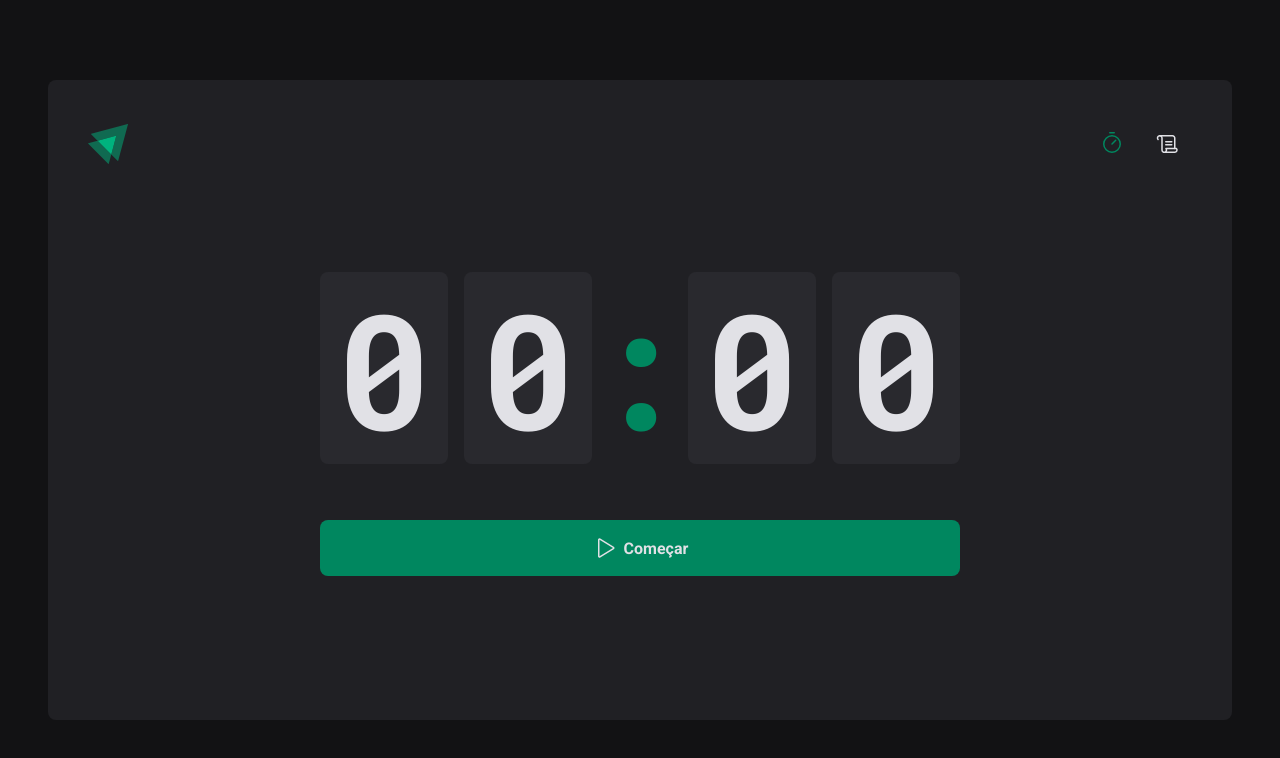
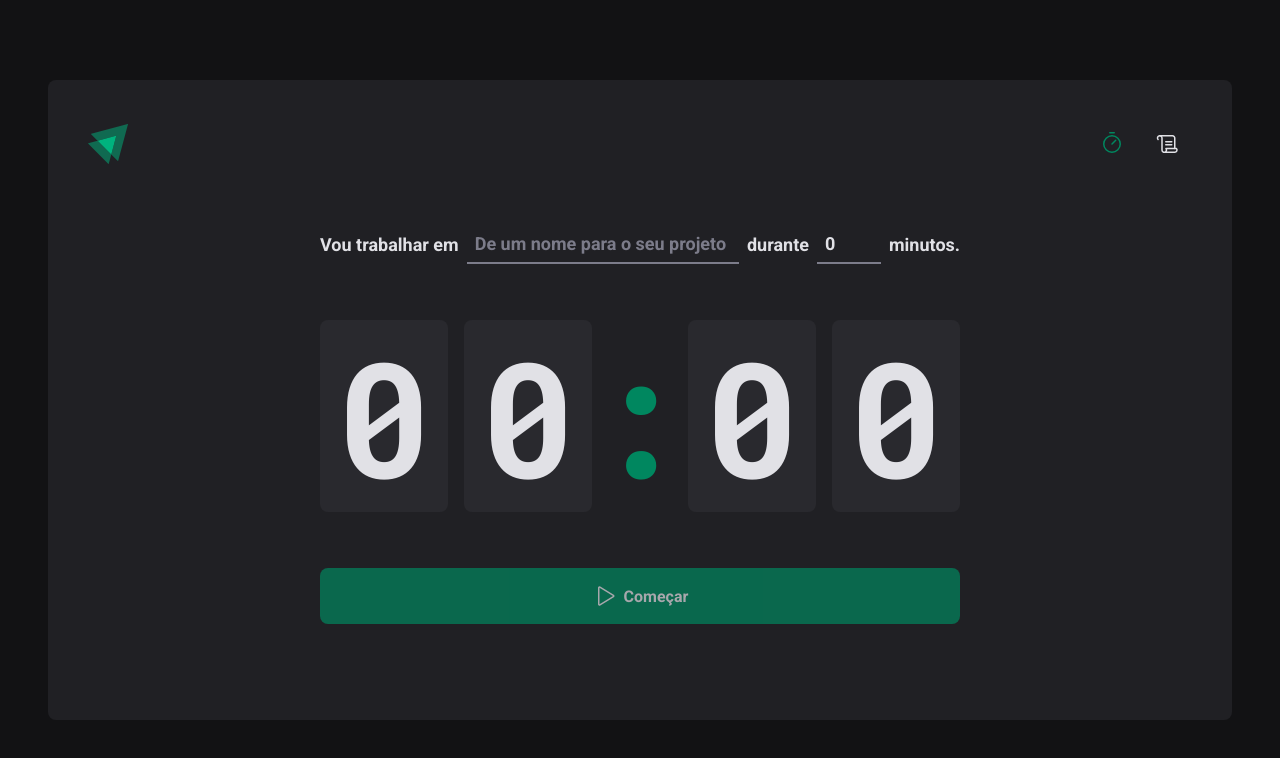
Before and after one commit to martinsgabriel1956/ignite-timer, a React (Vite) app: page / in a window 1280 px wide. Shown: the top 758 px of the page. Built offline with nearby package versions, Linux system fonts and the light colour scheme.

Commit message:
feat: Converting in form

```diff
--- a/src/pages/Home/components/Countdown/index.tsx
+++ b/src/pages/Home/components/Countdown/index.tsx
@@ -1,13 +1,16 @@
 import { differenceInSeconds } from 'date-fns'
-import { useContext, useEffect, useState } from 'react'
+import { useContext, useEffect } from 'react'
 import { CyclesContext } from '../..'
 import { CountdownContainer, Separator } from './styles'
 
 export function Countdown() {
-  const { activeCycle, activeCycleId, markCurrentCycleAsFinished } =
-    useContext(CyclesContext)
-
-  const [amountSecondsPassed, setAmountSecondsPassed] = useState(0)
+  const {
+    activeCycle,
+    activeCycleId,
+    markCurrentCycleAsFinished,
+    amountSecondsPassed,
+    setSecondPassed,
+  } = useContext(CyclesContext)
 
   const totalSeconds = activeCycle ? activeCycle.minutesAmount * 60 : 0
 
@@ -24,10 +27,10 @@
 
         if (isCompletedCycle) {
           markCurrentCycleAsFinished()
-          setAmountSecondsPassed(totalSeconds)
+          setSecondPassed(totalSeconds)
           clearInterval(interval)
         } else {
-          setAmountSecondsPassed(secondsDifference)
+          setSecondPassed(secondsDifference)
         }
       }, 1000)
     }
@@ -35,7 +38,13 @@
     return () => {
       clearInterval(interval)
     }
-  }, [activeCycle, totalSeconds, activeCycleId, markCurrentCycleAsFinished])
+  }, [
+    activeCycle,
+    totalSeconds,
+    activeCycleId,
+    markCurrentCycleAsFinished,
+    setSecondPassed,
+  ])
 
   const currentSeconds = activeCycle ? totalSeconds - amountSecondsPassed : 0
   const minutesAmount = Math.floor(currentSeconds / 60)
--- a/src/pages/Home/components/NewCycleForm/index.tsx
+++ b/src/pages/Home/components/NewCycleForm/index.tsx
@@ -1,27 +1,11 @@
-import { useForm } from 'react-hook-form'
-import { zodResolver } from '@hookform/resolvers/zod'
-import * as zod from 'zod'
 import { FormContainer, MinutesAmountInput, TaskInput } from './styles'
-
-const newCycleFormValidationSchema = zod.object({
-  task: zod.string().min(1, 'Informe a tarefa'),
-  minutesAmount: zod
-    .number()
-    // .min(1, 'O ciclo precisa ser de no mínimo 5 minutos')
-    .min(5, 'O ciclo precisa ser de no mínimo 5 minutos')
-    .max(60, 'O ciclo precisa ser de no máximo 60 minutos'),
-})
-
-type NewCycleFormData = zod.infer<typeof newCycleFormValidationSchema>
+import { useContext } from 'react'
+import { CyclesContext } from '../..'
+import { useFormContext } from 'react-hook-form'
 
 export function NewCycleForm() {
-  const { register, handleSubmit, watch, reset } = useForm<NewCycleFormData>({
-    resolver: zodResolver(newCycleFormValidationSchema),
-    defaultValues: {
-      task: '',
-      minutesAmount: 0,
-    },
-  })
+  const { activeCycle } = useContext(CyclesContext)
+  const { register } = useFormContext()
 
   return (
     <FormContainer>
@@ -46,7 +30,6 @@
         id="minutesAmount"
         placeholder="00"
         step={5}
-        // min={1}
         min={5}
         max={60}
         disabled={!!activeCycle}
--- a/src/pages/Home/index.tsx
+++ b/src/pages/Home/index.tsx
@@ -1,5 +1,8 @@
-import { createContext, useEffect, useState } from 'react'
+import { createContext, useState } from 'react'
 import { HandPalm, Play } from 'phosphor-react'
+import { FormProvider, useForm } from 'react-hook-form'
+import * as zod from 'zod'
+import { zodResolver } from '@hookform/resolvers/zod'
 import {
   HomeContainer,
   StartCountdownButton,
@@ -7,6 +10,17 @@
 } from './styles'
 import { NewCycleForm } from './components/NewCycleForm'
 import { Countdown } from './components/Countdown'
+
+const newCycleFormValidationSchema = zod.object({
+  task: zod.string().min(1, 'Informe a tarefa'),
+  minutesAmount: zod
+    .number()
+    // .min(1, 'O ciclo precisa ser de no mínimo 5 minutos')
+    .min(5, 'O ciclo precisa ser de no mínimo 5 minutos')
+    .max(60, 'O ciclo precisa ser de no máximo 60 minutos'),
+})
+
+type NewCycleFormData = zod.infer<typeof newCycleFormValidationSchema>
 
 interface Cycle {
   id: string
@@ -21,6 +35,8 @@
   activeCycle: Cycle | undefined
   activeCycleId: string | null
   markCurrentCycleAsFinished: () => void
+  amountSecondsPassed: number
+  setSecondPassed: (seconds: number) => void
 }
 
 export const CyclesContext = createContext({} as CycleContextType)
@@ -28,8 +44,23 @@
 export const Home = () => {
   const [cycles, setCycles] = useState<Cycle[]>([])
   const [activeCycleId, setActiveCyclesId] = useState<string | null>(null)
+  const [amountSecondsPassed, setAmountSecondsPassed] = useState(0)
+
+  const newCycleForm = useForm<NewCycleFormData>({
+    resolver: zodResolver(newCycleFormValidationSchema),
+    defaultValues: {
+      task: '',
+      minutesAmount: 0,
+    },
+  })
+
+  const { handleSubmit, watch, reset } = newCycleForm
 
   const activeCycle = cycles.find((cycle) => cycle.id === activeCycleId)
+
+  function setSecondPassed(seconds: number) {
+    setAmountSecondsPassed(seconds)
+  }
 
   function markCurrentCycleAsFinished() {
     const finishedCycles = (prevState: Cycle[]) =>
@@ -43,21 +74,21 @@
     setCycles(finishedCycles)
   }
 
-  // function handleCreateNewCycle(data: NewCycleFormData) {
-  //   const cycleId = String(new Date().getTime())
+  function handleCreateNewCycle(data: NewCycleFormData) {
+    const cycleId = String(new Date().getTime())
 
-  //   const newCycle: Cycle = {
-  //     id: cycleId,
-  //     task: data.task,
-  //     minutesAmount: data.minutesAmount,
-  //     startDate: new Date(),
-  //   }
+    const newCycle: Cycle = {
+      id: cycleId,
+      task: data.task,
+      minutesAmount: data.minutesAmount,
+      startDate: new Date(),
+    }
 
-  //   setCycles((prevState) => [...prevState, newCycle])
-  //   setActiveCyclesId(cycleId)
-  //   setAmountSecondsPassed(0)
-  //   reset()
-  // }
+    setCycles((prevState) => [...prevState, newCycle])
+    setActiveCyclesId(cycleId)
+    setAmountSecondsPassed(0)
+    reset()
+  }
 
   function handleInterruptCycle() {
     setActiveCyclesId(null)
@@ -74,16 +105,24 @@
     setCycles(interruptedCycles)
   }
 
-  // const task = watch('task')
-  // const isSubmitDisabled = !task
+  const task = watch('task')
+  const isSubmitDisabled = !task
 
   return (
     <HomeContainer>
-      <form /* </HomeContainer>onSubmit={handleSubmit(handleCreateNewCycle)} */>
+      <form onSubmit={handleSubmit(handleCreateNewCycle)}>
         <CyclesContext.Provider
-          value={{ activeCycle, activeCycleId, markCurrentCycleAsFinished }}
+          value={{
+            activeCycle,
+            activeCycleId,
+            markCurrentCycleAsFinished,
+            amountSecondsPassed,
+            setSecondPassed,
+          }}
         >
-          {/* <NewCycleForm /> */}
+          <FormProvider {...newCycleForm}>
+            <NewCycleForm />
+          </FormProvider>
           <Countdown />
         </CyclesContext.Provider>
         {activeCycle ? (
@@ -92,7 +131,7 @@
             Interromper
           </StopCountdownButton>
         ) : (
-          <StartCountdownButton /* disabled={isSubmitDisabled} */ type="submit">
+          <StartCountdownButton disabled={isSubmitDisabled} type="submit">
             <Play size={24} />
             Começar
           </StartCountdownButton>
```
